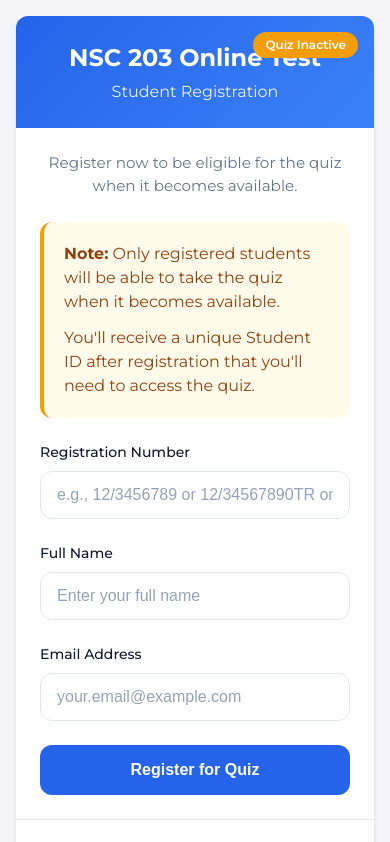
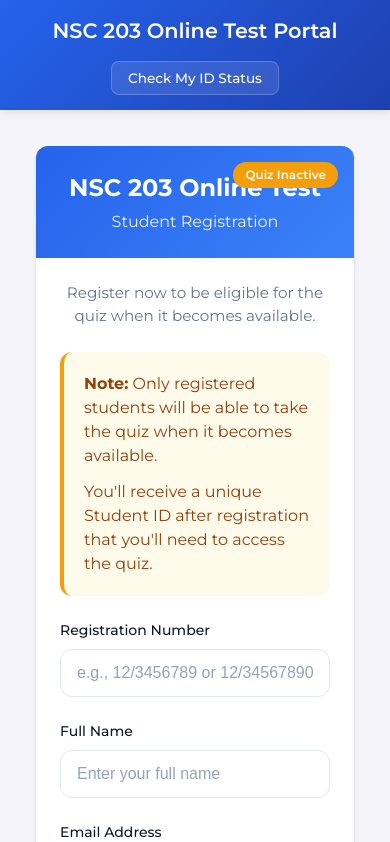
Before and after one commit to kachiDeGreat/quiz-app, a React (Create React App) app: page / in a window 390 px wide. Shown: the top 842 px of the page. Built offline with nearby package versions, Linux system fonts and the light colour scheme.

Commit message:
added check id button

```diff
--- a/package.json
+++ b/package.json
@@ -19,6 +19,7 @@
     "react-dom": "^19.0.0",
     "react-hot-toast": "^2.6.0",
     "react-icons": "^5.5.0",
+    "react-router-dom": "^7.11.0",
     "react-scripts": "5.0.1",
     "react-toastify": "^11.0.5",
     "sweetalert2": "^11.17.2",
--- a/src/App.css
+++ b/src/App.css
@@ -9,3 +9,105 @@ body {
   position: relative; /* Required for absolute positioning of child elements */
   user-select: none; /* Prevent text selection */
 }
+
+/* App.css - Add these styles */
+
+.app-header {
+   background: linear-gradient(135deg, #2563eb 0%, #1e40af 100%);
+  color: white;
+  padding: 15px 0;
+  box-shadow: 0 2px 10px rgba(0, 0, 0, 0.1);
+  position: sticky;
+  top: 0;
+  z-index: 1000;
+}
+
+.header-content {
+  max-width: 1200px;
+  margin: 0 auto;
+  padding: 0 20px;
+  display: flex;
+  justify-content: space-between;
+  align-items: center;
+}
+
+.app-title {
+  font-size: 1.5rem;
+  font-weight: 600;
+  margin: 0;
+  color: white;
+}
+
+.header-buttons {
+  display: flex;
+  gap: 15px;
+}
+
+.check-id-button {
+  background: rgba(255, 255, 255, 0.1);
+  color: white;
+  padding: 10px 20px;
+  border-radius: 8px;
+  text-decoration: none;
+  font-weight: 500;
+  font-size: 0.9rem;
+  font-family: "Montserrat", serif;
+  transition: all 0.3s ease;
+  border: 1px solid rgba(255, 255, 255, 0.2);
+  display: flex;
+  align-items: center;
+  gap: 8px;
+}
+
+.check-id-button:hover {
+  background: rgba(255, 255, 255, 0.2);
+  transform: translateY(-2px);
+  box-shadow: 0 4px 12px rgba(0, 0, 0, 0.15);
+}
+
+.app-content {
+  max-width: 1200px;
+  margin: 0 auto;
+  padding: 20px;
+}
+
+/* Back button for CheckID page */
+.back-button {
+  /* display: inline-block; */
+  background: #3b82f6;
+  position: fixed;
+  color: white;
+  padding: 20px 20px;
+  border-radius: 8px;
+  text-decoration: none;
+  width: auto;
+  font-weight: 500;
+  font-size: 0.9rem;
+  transition: all 0.3s ease;
+  border: none;  font-family: "Montserrat", serif;
+  cursor: pointer;
+  margin-bottom: 20px;
+}
+
+.back-button:hover {
+  background: #2563eb;
+  transform: translateY(-2px);
+}
+
+/* Responsive design */
+@media (max-width: 768px) {
+  .header-content {
+    flex-direction: column;
+    gap: 15px;
+    text-align: center;
+  }
+
+  .app-title {
+    font-size: 1.3rem;
+  }
+
+  .check-id-button {
+    padding: 8px 16px;
+    font-size: 0.85rem;
+  }
+}
--- a/src/App.tsx
+++ b/src/App.tsx
@@ -1,5 +1,5 @@
-import React, { useState, useEffect } from "react";
-import { Toaster, toast } from "react-hot-toast"; // Add toast import
+import React, { useState } from "react";
+import { Toaster } from "react-hot-toast";
 import Quiz from "./Quiz";
 import Registration from "./Registration";
 import "./App.css";
@@ -18,15 +18,9 @@ interface UserData {
 const App: React.FC = () => {
   const [quizActive, setQuizActive] = useState<boolean>(false);
   const [currentView, setCurrentView] = useState<
-    "registration" | "id-verification" | "quiz"
+    "registration" | "id-verification" | "quiz" | "check-id"
   >(quizActive ? "id-verification" : "registration");
   const [userData, setUserData] = useState<UserData | null>(null);
-
-  // Test toast on component mount
-  // useEffect(() => {
-  //   console.log("App mounted - testing toast...");
-  //   toast.success("App loaded successfully!");
-  // }, []);
 
   const handleRegistrationComplete = (data: UserData) => {
     setUserData(data);
@@ -42,38 +36,32 @@ const App: React.FC = () => {
     setCurrentView("registration");
   };
 
-  // Test function
-  // const testToast = () => {
-  //   toast.success("Test toast is working!");
-  //   toast.error("Error test!");
-  //   toast.loading("Loading test...");
-  //   setTimeout(() => {
-  //     toast.dismiss();
-  //     toast.success("Loading complete!");
-  //   }, 2000);
-  // };
+  const handleCheckID = () => {
+    setCurrentView("check-id");
+  };
+
+  const handleBackToMain = () => {
+    setCurrentView("registration");
+  };
 
   return (
     <div className="app">
-      {/* Test button - REMOVE THIS AFTER TESTING */}
-      {/* <button
-        onClick={testToast}
-        style={{
-          position: "fixed",
-          top: "10px",
-          left: "10px",
-          zIndex: 10000,
-          padding: "10px 20px",
-          background: "#007bff",
-          color: "white",
-          border: "none",
-          borderRadius: "5px",
-          cursor: "pointer",
-        }}
-      >
-        Test Toast
-      </button> */}
+      {/* Header */}
+      {currentView !== "check-id" && (
+        <div className="app-header">
+          <div className="header-content">
+            <h1 className="app-title">NSC 203 Online Test Portal</h1>
+            <div className="header-buttons">
+              <button onClick={handleCheckID} className="check-id-button">
+                Check My ID Status
+              </button>
+            </div>
+          </div>
+        </div>
+      )}
 
+      {/* Main content */}
+      <div className="app-content">
         {currentView === "registration" && (
           <Registration
             onRegistrationComplete={handleRegistrationComplete}
@@ -96,9 +84,18 @@ const App: React.FC = () => {
           />
         )}
 
+        {currentView === "check-id" && (
+          <div className="checkid-wrapper">
+            <button onClick={handleBackToMain} className="back-button">
+              ← Back to Main Portal
+            </button>
+            <CheckID />
+          </div>
+        )}
+      </div>
+
       {/* <MaintenancePage /> */}
       {/* <ExportToPDFButton /> */}
-      {/* <CheckID /> */}
 
       <Toaster
         position="top-right"
@@ -109,7 +106,6 @@ const App: React.FC = () => {
           zIndex: 9999,
         }}
         toastOptions={{
-          // Default options
           duration: 5000,
           style: {
             background: "#363636",
@@ -118,7 +114,7 @@ const App: React.FC = () => {
             padding: "16px 24px",
             borderRadius: "8px",
             boxShadow: "0 4px 12px rgba(0, 0, 0, 0.15)",
-            marginTop: "0",
+            marginTop: "70px",
           },
           success: {
             duration: 5000,
--- a/src/Registration.tsx
+++ b/src/Registration.tsx
@@ -366,7 +366,7 @@ const Registration: React.FC<RegistrationProps> = ({
                   ? "Registering..."
                   : checkingRegistration
                   ? "Checking..."
-                  : "Register for Quiz"}
+                  : "Register for Test"}
               </button>
             )}
           </div>
--- a/src/index.css
+++ b/src/index.css
@@ -1,13 +1,19 @@
+@import url("https://fonts.googleapis.com/css2?family=Montserrat:ital,wght@0,100..900;1,100..900&display=swap");
+
 body {
   margin: 0;
-  font-family: -apple-system, BlinkMacSystemFont, 'Segoe UI', 'Roboto', 'Oxygen',
-    'Ubuntu', 'Cantarell', 'Fira Sans', 'Droid Sans', 'Helvetica Neue',
+  font-family: -apple-system, BlinkMacSystemFont, "Segoe UI", "Roboto", "Oxygen",
+    "Ubuntu", "Cantarell", "Fira Sans", "Droid Sans", "Helvetica Neue",
     sans-serif;
   -webkit-font-smoothing: antialiased;
   -moz-osx-font-smoothing: grayscale;
 }
 
 code {
-  font-family: source-code-pro, Menlo, Monaco, Consolas, 'Courier New',
+  font-family: source-code-pro, Menlo, Monaco, Consolas, "Courier New",
     monospace;
 }
+
+button {
+  font-family: "Montserrat", serif !important;
+}
```
Also changed, not shown: 1 other file (tests, documents, lock files or other folders). Lines whose indentation alone changed are shown as unchanged.
